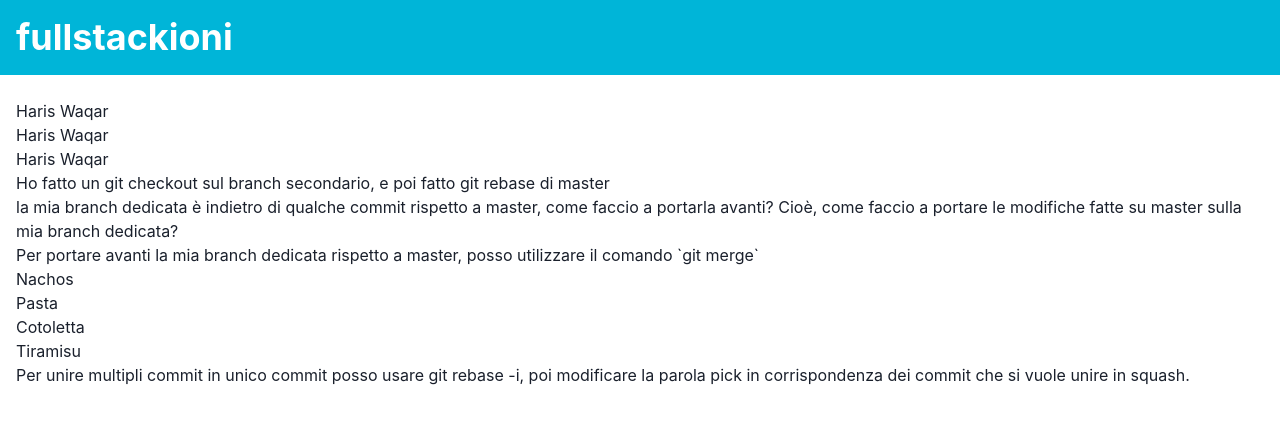
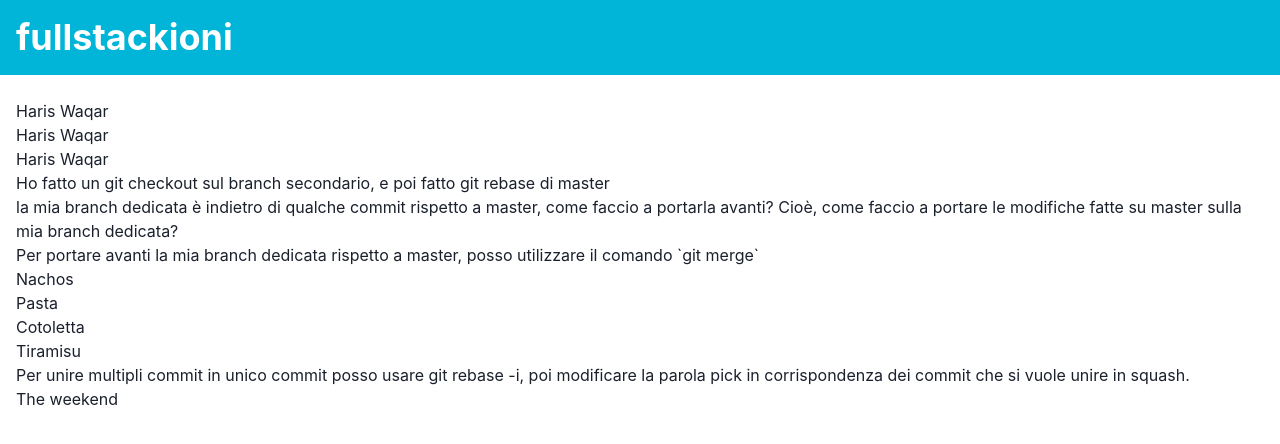
Before and after one commit to yunekoh/git-prova, a React (Vite) app: page /waqar in a window 1280 px wide. Shown: the top 444 px of the page. Built offline with nearby package versions, Linux system fonts and the light colour scheme.

Commit message:
Aggiunto cantante

```diff
--- a/src/pages/pageWaqar.tsx
+++ b/src/pages/pageWaqar.tsx
@@ -11,7 +11,6 @@ const pageWaqar = () => {
         Ho fatto un git checkout sul branch secondario, e poi fatto git rebase
         di master
       </p>
-
 
       {/* DOMANDA ES 4 */}
       <h3>
@@ -36,6 +35,9 @@ const pageWaqar = () => {
         modificare la parola pick in corrispondenza dei commit che si vuole
         unire in squash.
       </p>
+
+      {/* Domanda ES 6 */}
+      <p>The weekend</p>
     </>
   );
 };
```
